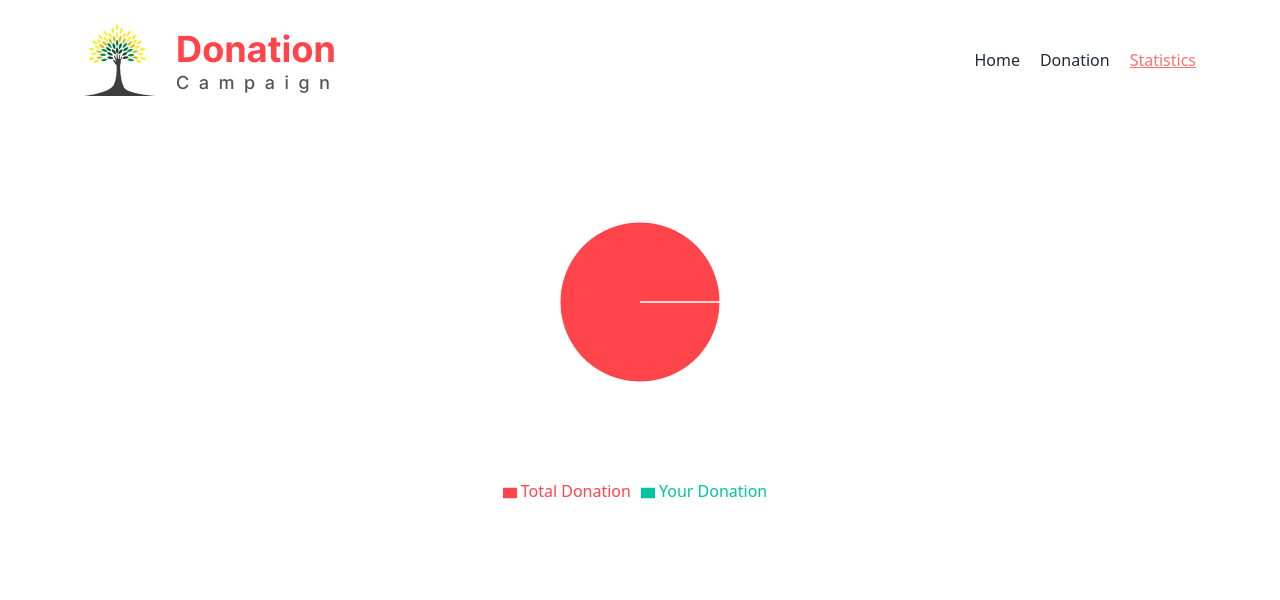
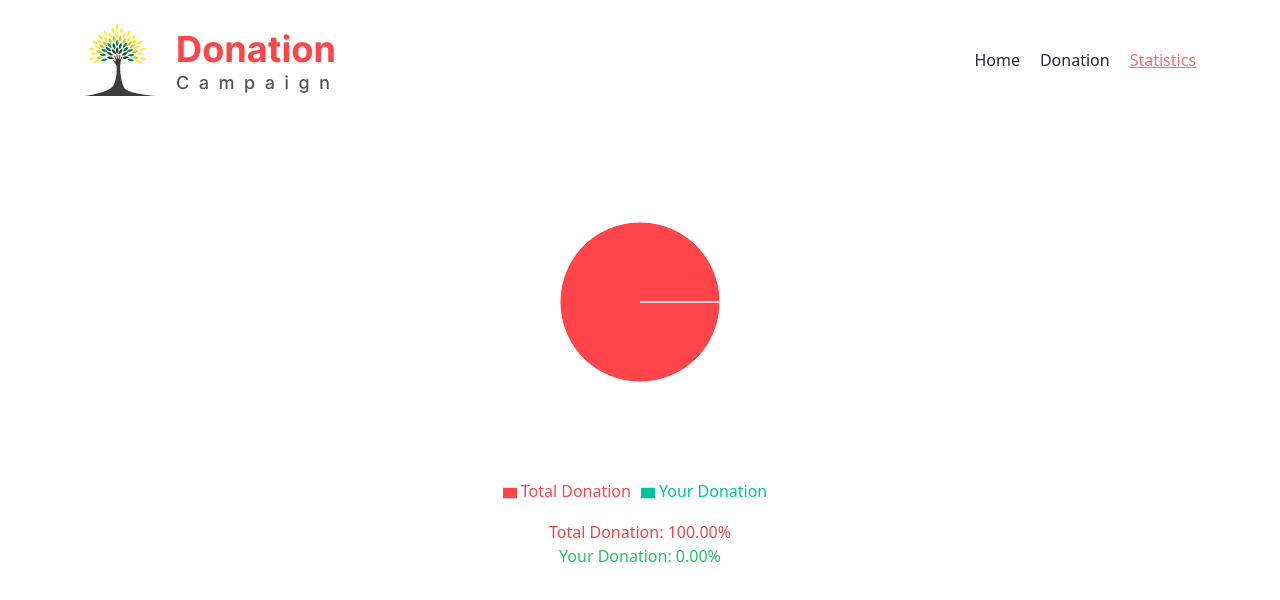
Before and after one commit to NazrulBoston/assignment-eight-donation, a React (Vite) app: page /statistics in a window 1280 px wide. Shown: the top 600 px of the page. Built offline with nearby package versions, Linux system fonts and the light colour scheme.

Commit message:
added pie charted percenetage

```diff
--- a/src/component/Statistics/Statistics.jsx
+++ b/src/component/Statistics/Statistics.jsx
@@ -1,6 +1,5 @@
-
-import  { PureComponent } from 'react';
-import { PieChart, Pie, Cell, ResponsiveContainer, Legend } from 'recharts';
+import { PureComponent } from 'react';
+import { PieChart, Pie, Cell, ResponsiveContainer, Legend, Label } from 'recharts';
 
 const CONSTANT_VALUE = 12; // Constant value
 const LOCAL_STORAGE_KEY = 'donation-items'; // Key for storing the changing value in localStorage
@@ -23,7 +22,11 @@ export default class Statistics extends PureComponent {
     const constantValueDegree = ((CONSTANT_VALUE - changingValueLength) * 30).toFixed(2);
     const changingValueDegree = (changingValueLength * 30).toFixed(2);
 
-    // Create the data array for the pie chart with updated labels
+    // Calculate the percentages
+    const constantValuePercentage = ((CONSTANT_VALUE - changingValueLength) / CONSTANT_VALUE) * 100;
+    const changingValuePercentage = (changingValueLength / CONSTANT_VALUE) * 100;
+
+    // Create the data array for the pie chart
     const data = [
       { name: 'Total Donation', value: parseFloat(constantValueDegree) },
       { name: 'Your Donation', value: parseFloat(changingValueDegree) },
@@ -49,6 +52,10 @@ export default class Statistics extends PureComponent {
             <Legend verticalAlign="bottom" height={36} />
           </PieChart>
         </ResponsiveContainer>
+        <div style={{ textAlign: 'center' }}>
+          <p className='text-red-500'>Total Donation: {constantValuePercentage.toFixed(2)}%</p>
+          <p className='text-green-500'>Your Donation: {changingValuePercentage.toFixed(2)}%</p>
+        </div>
       </div>
     );
   }
```
